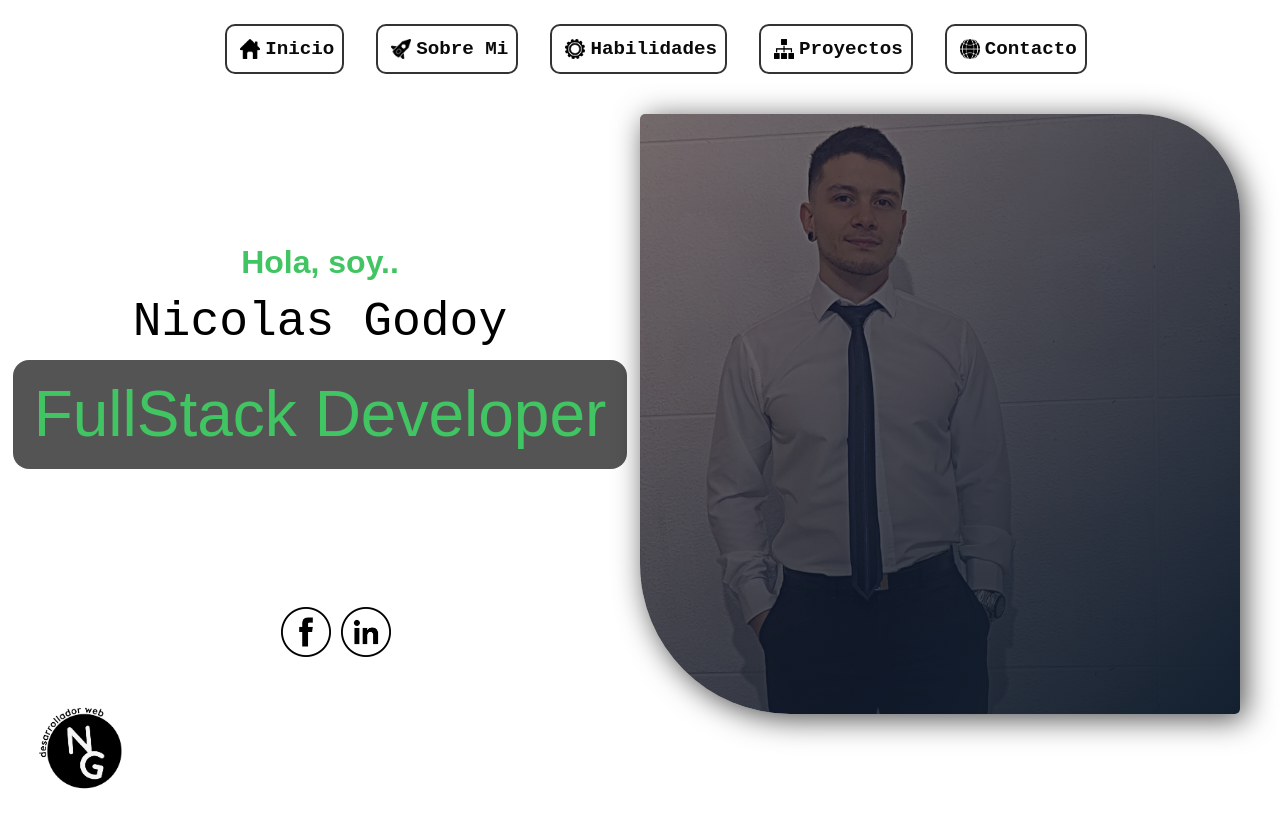
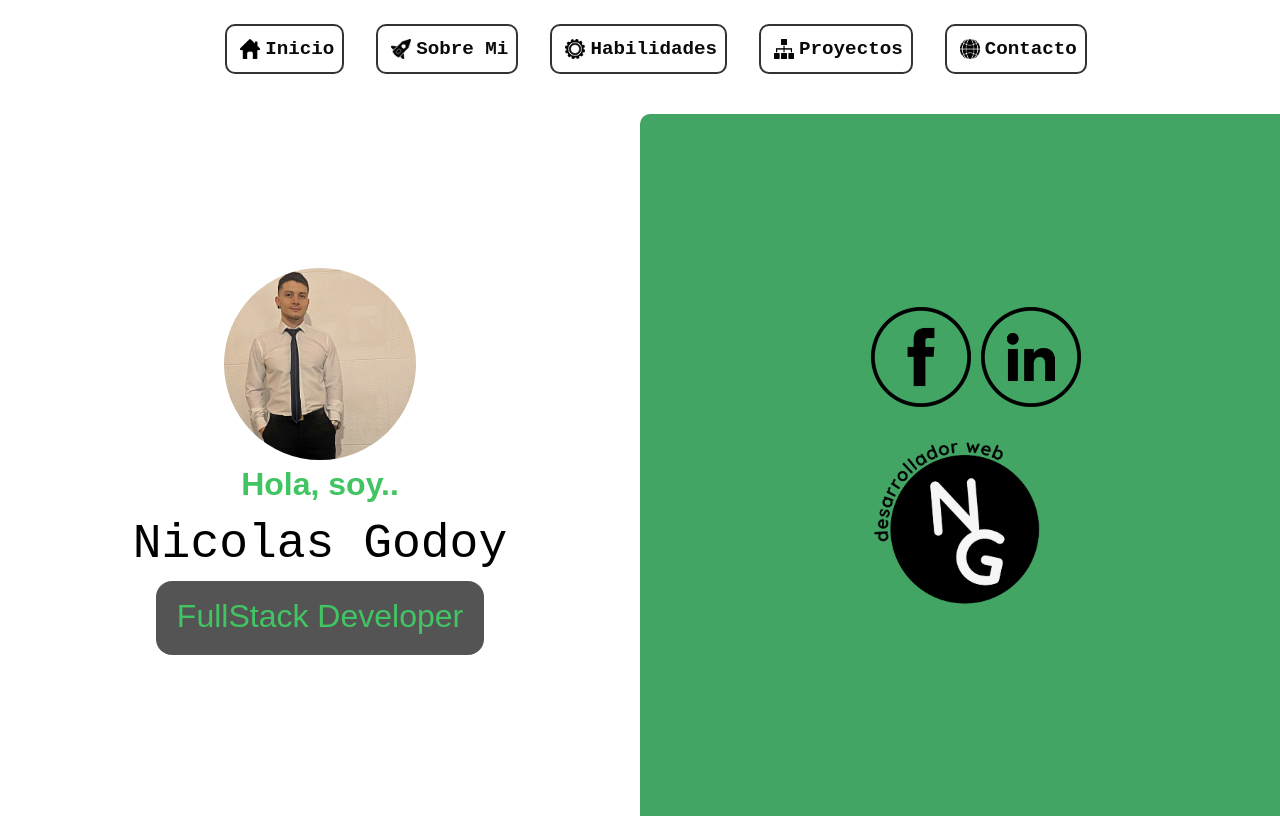
Before and after one commit to nicolasgodoy/Portfolio, a React (Create React App) app: page / in a window 1280 px wide. Built offline with nearby package versions, Linux system fonts and the light colour scheme.

Commit message:
subiendo cambios

```diff
--- a/src/App.css
+++ b/src/App.css
@@ -17,13 +17,27 @@ body{
 
 section{
   display: flex;
-
-}
-
-
+}
+
+.imagenNico{
+  width: 30%;
+  height: auto;
+  border-radius: 50%;
+}
+
+.Contenedor_Iconos{
+  width: 100%;
+  display: flex;
+  justify-content: center;
+}
+
+.Contenedor_Logo{
+  width: 100%;
+  display: flex;
+  justify-content: center;
+}
 
 .Contenedor_1{
-  background-color: rgba(255, 255, 255, 0.979);
   width: 50%;
   height: 87.8vh;
   display:flex;
@@ -31,37 +45,24 @@ section{
   justify-content: center;
   align-items: center;
   align-content: center;
-
-
-}
-
-.Contenedor_Foto{
-  display: flex;
+}
+
+.Contenedor_2{
+  background-color: #43a564;
+  width: 50%;
+  height: 87.8vh;
+  display:flex;
+  flex-direction: column;
   justify-content: center;
   align-items: center;
   align-content: center;
-  background-image: linear-gradient(135deg, #10102c82, rgb(19, 32, 48)), url(./Components/Componente_Presentacion/Imagenes/IMG_20221107_161842_253.jpg);
-  width: 600px;
-  height: 600px;
-  background-position: top;
-  background-size:cover;
-  background-repeat: no-repeat;
-  border-radius: 5px 100px 5px 150px;
-  box-shadow: 5px 5px 30px 0px #000000b2;
-
-
-
-}
-
-.Contenedor-Logo{
-  width: 90%;
+  border-radius: 10px 0px 0px 0px;
 }
 
 .Logo{
   display:flex;
-  width: 100px;
-  height: 100px;
-  background-color: white;
+  width: 200px;
+  height: 200px;
   border-radius: 50%;
 }
 
@@ -74,8 +75,8 @@ section{
 
 
 .ImagenesPresentacion {
-  width: 50px !important;
-  height: 50px !important;
+  width: 100px !important;
+  height: 100px !important;
   margin: 5px;
 }
 
@@ -222,11 +223,6 @@ section{
 
 
 /* Presentacion */
-
-
-
-
-
 
 .Parrafo-Presentacion {
   margin-top: 20px;
@@ -274,7 +270,7 @@ section{
 .Titulo_Bienvenida_4 {
   font-family: fantasy, sans-serif;
   white-space: nowrap;
-  font-size: 4rem;
+  font-size: 2rem;
   color: #41c562;
   padding:5px;
   font-family: 'Rubik', sans-serif;
@@ -286,8 +282,6 @@ section{
   width: 36.5%;
 
 }
-
-
 
 .barra {
   width: 50%;
@@ -295,15 +289,6 @@ section{
   height: 32px;
   border: 2px solid #ffffff
 }
-
-.Componente_Presentacion_1 {
-
-  width: 50%;
-  height: 100vh;
-  background-image: url('../src/Components/Componente_Presentacion/Imagenes/undraw_color_palette_re_dwy7.svg');
-  background-repeat: no-repeat;
-}
-
 
 
 .Contenido-Presentacion {
@@ -596,13 +581,6 @@ h2 {
 
 
 /* Componente 2 */
-
-.Contenedor_2 {
-
-  display: flex;
-  justify-content: center;
-  column-gap: 15px;
-}
 
 .Icono-html {
   width: 70px;
@@ -1711,7 +1689,6 @@ screen and (min-width: 599px) and (max-width: 1234px) {
 
   .Componente_Presentacion {
     width: 100%;
-
   }
 
   .Contenido_Leng{
@@ -1739,8 +1716,6 @@ screen and (max-width:599px) {
   .Componente_Presentacion {
     width: 100%;
 
-
-
   }
 
   .Contenido_Componente_2 {
@@ -1754,28 +1729,24 @@ screen and (max-width:599px) {
   }
 
   .Contenedor_1{
-    width: 100%;
-    height: auto;
-  }
-  .Contenedor_Foto{
-    width: 100%;
-    height: 60vh;
+    background-color: rgba(255, 255, 255, 0.979);
+    width: 50%;
+    height: 87.8vh;
+    display:flex;
+    flex-direction: column;
+    justify-content: center;
+    align-items: center;
+    align-content: center;
   }
 
   .Contacto {
-
-    width: 100%;
-
-
-
-
+    width: 100%;
   }
 
   #Animacion_Contacto {
 
     width: 100%;
     height: 100vh;
-
   }
 
   .Contenedor_imagenCertificado {
@@ -1788,7 +1759,6 @@ screen and (max-width:599px) {
     width: 50%;
 
   }
-
 
   .Fondo_Lenguajes {
     width: 100%;
--- a/src/Components/Componente_Presentacion/Componente_Presentacion.js
+++ b/src/Components/Componente_Presentacion/Componente_Presentacion.js
@@ -2,19 +2,21 @@ import React from 'react';
 import ImagenFacebook from '../Componente_Presentacion/Imagenes/iconFacebook.png';
 import ImagenLinkedin from '../Componente_Presentacion/Imagenes/iconLinkedin.png';
 import imagenLogoNico from '../Componente_Presentacion/Imagenes/logong_png.png';
+import imagenNico from '../Componente_Presentacion/Imagenes/IMG_20221107_161842_253.jpg';
 import { Link } from "react-router-dom";
 
 const Componente_Presentacion = () => {
   return (
 
     <div className="Componente_Presentacion animate__animated animate__fadeIn">
-
       <section>
         <div className="Contenedor_1">
           <div class="Titulos">
+              <div>
+                <img className="imagenNico" src={imagenNico}></img>
+              </div>
               <h2>
                 <span className="Titulo_Bienvenida animate__animated animate__fadeInUp animate__delay-1s">Hola, soy..</span>
-
               </h2>
               <h2>
                 <span className="Titulo_Bienvenida_2 animate__animated animate__fadeInUp animate__delay-1s ">Nicolas Godoy</span>
@@ -23,23 +25,23 @@ const Componente_Presentacion = () => {
                 <span className="Titulo_Bienvenida_3 animate__animated animate__fadeInUp animate__delay-1s "><span className="Titulo_Bienvenida_4">FullStack Developer</span></span>
               </h2>
           </div>
-
+        </div>
+        <div className="Contenedor_2">
+          <div className="Contenedor_Iconos">
             <ul className="Iconos animate__animated animate__fadeInUp animate__delay-1s">
               <div className="col-md-12 Lista-Iconos">
                 <li><a href="https://www.facebook.com/nicoo.godoy.37" target="_blank"><span><img className="ImagenesPresentacion" src={ImagenFacebook} /></span> </a> </li>
                 <li><a href="https://www.linkedin.com/in/nicolas-godoy-96914a189/" target="_blank"><span><img className="ImagenesPresentacion" src={ImagenLinkedin} /></span> </a></li>
               </div>
             </ul>
-
-            <div className="Contenedor-Logo  animate__animated animate__fadeIn animate__delay-1s">
+          </div>
+          <div className="Contenedor_Logo">
+            <div className="animate__animated animate__fadeIn animate__delay-1s">
               <Link to="/"><img className="Logo" src={imagenLogoNico}></img></Link>
             </div>
           </div>
-        <div className="Contenedor_Foto animate__animated animate__zoomIn animate__delay-1s">
-
         </div>
       </section>
-
     </div>
 
   )
```
Lines whose indentation alone changed are shown as unchanged.
